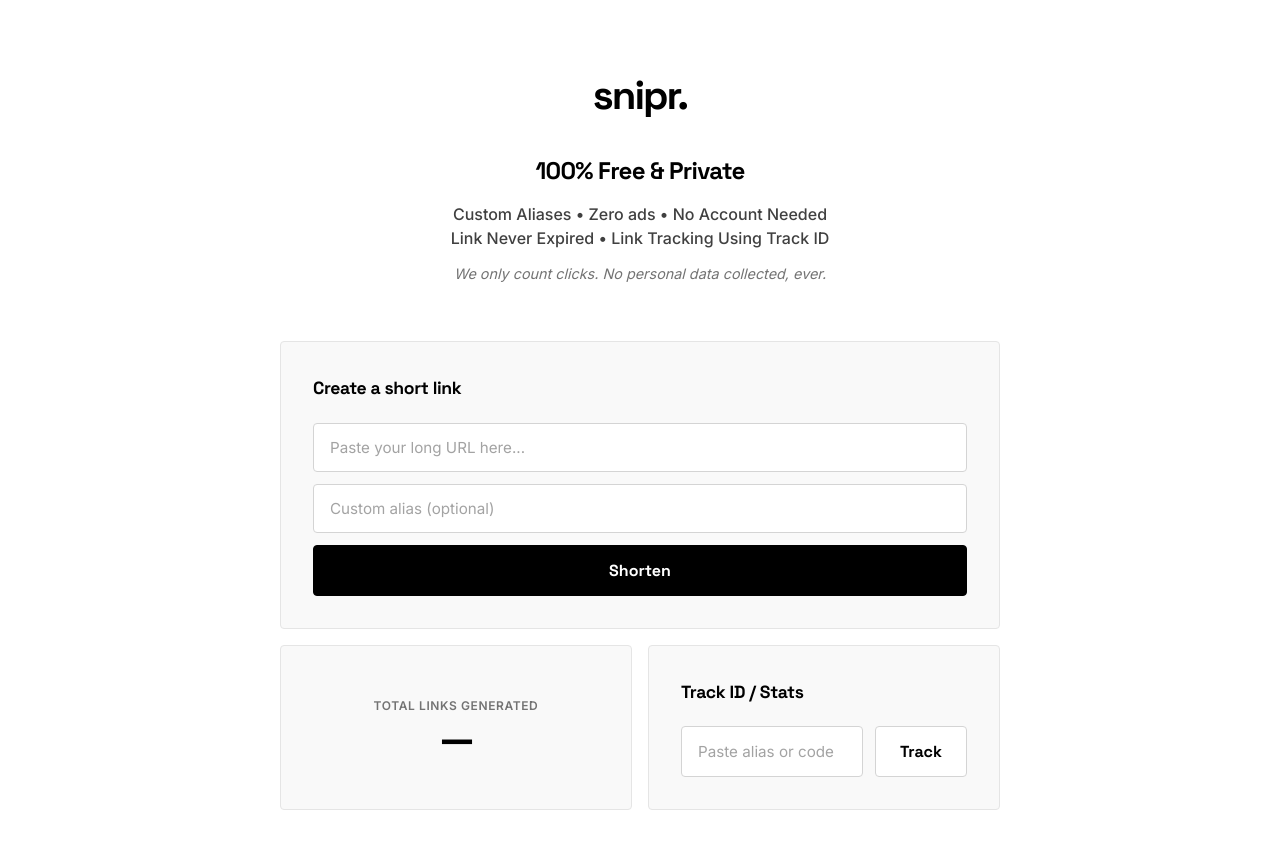
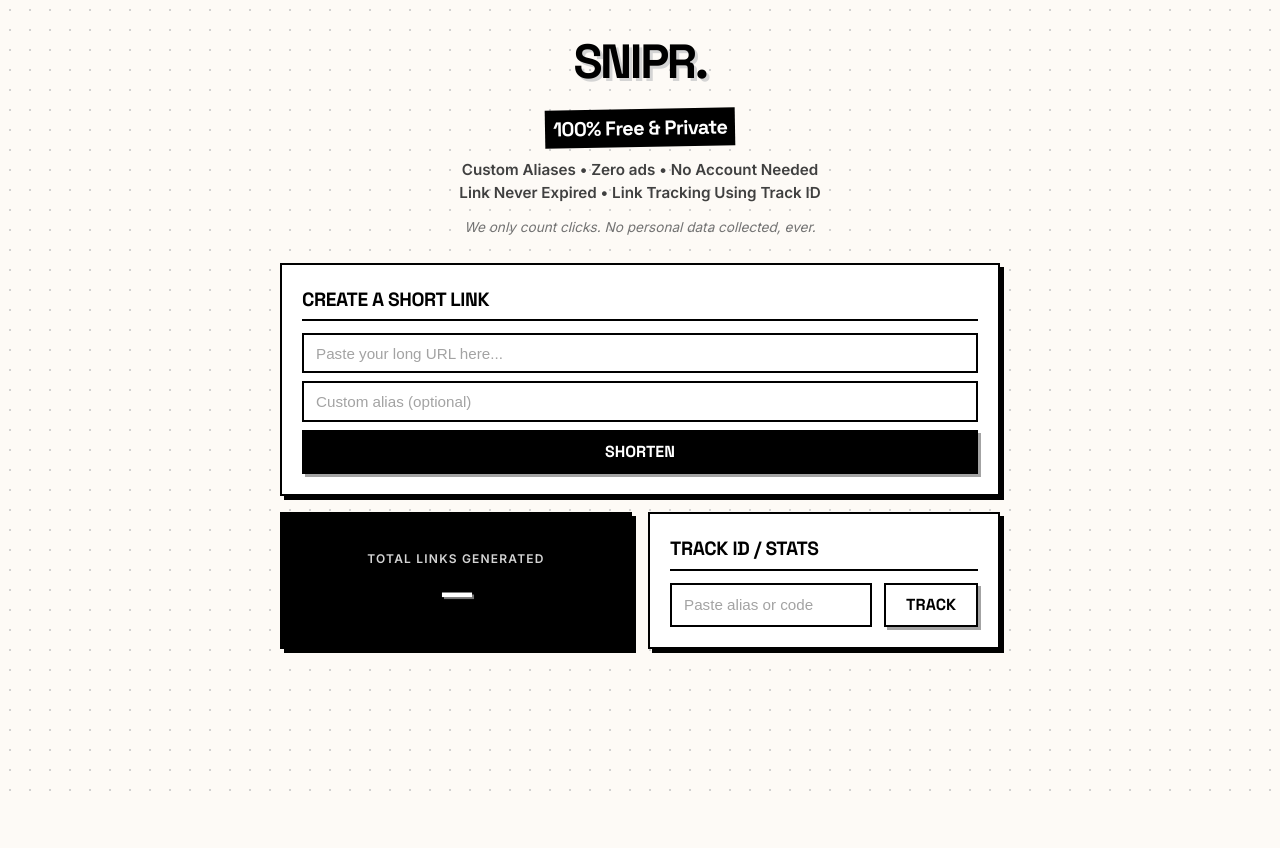
Before and after one commit to prayangshuuu/snipr, a website: page public/index.html in a window 1280 px wide. After the commit the page ends 800 px from the top, so only its background shows below. Drawn offline with Linux system fonts and the light colour scheme; no server answers.

Commit message:
feat: add dockerization, retro styling, and github actions CI

```diff
--- a/public/style.css
+++ b/public/style.css
@@ -10,11 +10,14 @@
 
 body {
   font-family: "Inter", -apple-system, BlinkMacSystemFont, "Segoe UI", Roboto, sans-serif;
-  background: #ffffff;
+  background: #fdfaf6; /* Slight retro paper off-white */
   color: #000000;
   line-height: 1.6;
   min-height: 100vh;
-  padding: 4rem 1rem;
+  padding: 1.5rem 1rem;
+  /* Subtle dot pattern for retro feel */
+  background-image: radial-gradient(#d1d1d1 1px, transparent 0);
+  background-size: 20px 20px;
 }
 
 h1, h2, h3, .card-value, button {
@@ -32,33 +35,40 @@
 
 header {
   text-align: center;
-  margin-bottom: 3.5rem;
+  margin-bottom: 1.5rem;
 }
 
 .logo {
-  font-size: 2.5rem;
+  font-size: 3rem;
   font-weight: 700;
   letter-spacing: -0.05em;
-  margin-bottom: 1.5rem;
+  margin-bottom: 0.5rem;
+  text-transform: uppercase;
+  text-shadow: 3px 3px 0px #d4d4d4; /* Retro hard shadow */
 }
 
 .subhead {
-  font-size: 1.5rem;
+  font-size: 1.25rem;
   font-weight: 700;
   margin-bottom: 0.75rem;
   letter-spacing: -0.03em;
+  background: #000;
+  color: #fff;
+  display: inline-block;
+  padding: 0.2rem 0.5rem;
+  transform: rotate(-1deg);
 }
 
 .features {
-  font-size: 1rem;
+  font-size: 0.95rem;
   color: #404040;
-  font-weight: 500;
+  font-weight: 600;
   margin-bottom: 0.75rem;
   line-height: 1.5;
 }
 
 .privacy {
-  font-size: 0.9rem;
+  font-size: 0.85rem;
   color: #737373;
   font-style: italic;
 }
@@ -72,15 +82,17 @@
 }
 
 .card {
-  background: #f9f9f9;
-  border: 1px solid #e5e5e5;
-  border-radius: 4px; /* Minimal, tight corners */
-  padding: 2rem;
-  transition: border-color 0.2s ease;
+  background: #ffffff;
+  border: 2px solid #000000;
+  border-radius: 0px; /* Sharp retro corners */
+  padding: 1.25rem;
+  box-shadow: 4px 4px 0px 0px #000000; /* Brutalist shadow */
+  transition: transform 0.1s ease, box-shadow 0.1s ease;
 }
 
 .card:hover {
-  border-color: #a3a3a3;
+  transform: translate(2px, 2px);
+  box-shadow: 2px 2px 0px 0px #000000;
 }
 
 /* Span large cards across both columns */
@@ -92,16 +104,19 @@
 /* ===== Card Elements ===== */
 
 .card h3 {
-  font-size: 1.1rem;
+  font-size: 1.2rem;
   font-weight: 700;
-  margin-bottom: 1.25rem;
+  margin-bottom: 0.75rem;
   letter-spacing: -0.02em;
+  text-transform: uppercase;
+  border-bottom: 2px solid #000;
+  padding-bottom: 0.25rem;
 }
 
 #shorten-form {
   display: flex;
   flex-direction: column;
-  gap: 0.75rem;
+  gap: 0.5rem;
 }
 
 /* ===== Inputs & Buttons ===== */
@@ -109,46 +124,52 @@
 input[type="url"],
 input[type="text"] {
   width: 100%;
-  padding: 0.875rem 1rem;
+  padding: 0.6rem 0.75rem;
   background: #ffffff;
-  border: 1px solid #d4d4d4;
-  border-radius: 4px;
+  border: 2px solid #000000;
+  border-radius: 0px;
   font-size: 0.95rem;
   color: #000000;
-  font-family: inherit;
+  font-family: "Space Grotesk", inherit;
+  font-weight: 500;
   outline: none;
-  transition: border-color 0.15s ease;
+  transition: background-color 0.1s ease;
 }
 
 input[type="url"]::placeholder,
 input[type="text"]::placeholder {
   color: #a3a3a3;
+  font-weight: 400;
 }
 
 input[type="url"]:focus,
 input[type="text"]:focus {
-  border-color: #000000;
+  background: #fdfaf6;
 }
 
 button {
-  padding: 0.875rem 1.5rem;
-  border: 1px solid #000000;
+  padding: 0.6rem 1.25rem;
+  border: 2px solid #000000;
   background: #000000;
   color: #ffffff;
-  border-radius: 4px;
+  border-radius: 0px;
   font-size: 1rem;
   font-weight: 700;
   cursor: pointer;
-  transition: all 0.15s ease;
+  box-shadow: 3px 3px 0px 0px #a3a3a3;
+  transition: all 0.1s ease;
+  text-transform: uppercase;
 }
 
 button:hover {
   background: #ffffff;
   color: #000000;
+  box-shadow: 3px 3px 0px 0px #000000;
 }
 
 button:active {
-  transform: translateY(1px);
+  transform: translate(3px, 3px);
+  box-shadow: 0px 0px 0px 0px #000000;
 }
 
 /* ===== Card: Result ===== */
@@ -160,22 +181,22 @@
 
 .result-row input {
   flex: 1;
-  font-weight: 600;
-  background: #f0f0f0;
-  border-color: #e5e5e5;
+  font-weight: 700;
+  background: #e5e5e5;
+  border-color: #000000;
   color: #000000;
 }
 
 #copy-btn {
   background: #e5e5e5;
-  border-color: #e5e5e5;
+  border-color: #000000;
   color: #000000;
   white-space: nowrap;
 }
 
 #copy-btn:hover {
   background: #d4d4d4;
-  border-color: #d4d4d4;
+  color: #000000;
 }
 
 /* ===== Card: Count ===== */
@@ -186,13 +207,15 @@
   align-items: center;
   justify-content: center;
   text-align: center;
+  background: #000000;
+  color: #ffffff;
 }
 
 .card-label {
   font-size: 0.75rem;
   text-transform: uppercase;
-  letter-spacing: 0.05em;
-  color: #737373;
+  letter-spacing: 0.1em;
+  color: #d4d4d4;
   font-weight: 600;
 }
 
@@ -202,6 +225,7 @@
   margin-top: 0.25rem;
   line-height: 1;
   letter-spacing: -0.05em;
+  text-shadow: 2px 2px 0px #737373;
 }
 
 /* ===== Card: Stats ===== */
@@ -217,26 +241,27 @@
 
 #stats-btn {
   background: #ffffff;
-  border: 1px solid #d4d4d4;
+  border: 2px solid #000000;
   color: #000000;
   white-space: nowrap;
 }
 
 #stats-btn:hover {
-  border-color: #000000;
-  background: #f9f9f9;
+  background: #000000;
+  color: #ffffff;
 }
 
 #stats-result {
-  margin-top: 1rem;
-  padding: 1rem;
+  margin-top: 0.75rem;
+  padding: 0.75rem;
   background: #ffffff;
-  border-radius: 4px;
-  border: 1px solid #e5e5e5;
+  border: 2px dashed #000000;
 }
 
 #stats-result p {
   font-size: 0.95rem;
+  font-family: "Space Grotesk", sans-serif;
+  font-weight: 600;
 }
 
 #stats-clicks {
@@ -253,10 +278,13 @@
 }
 
 .error {
-  color: #dc2626;
+  color: #ffffff;
+  background: #ef4444;
+  border: 2px solid #000000;
+  padding: 0.25rem 0.5rem;
   font-size: 0.9rem;
   margin-top: 0.75rem;
-  font-weight: 500;
+  font-weight: 700;
 }
 
 /* ===== Responsive ===== */
```
Also changed, not shown: docker-compose.yml (added, +35 -0 lines), .github/workflows/ci.yml (added), 2 other files.
